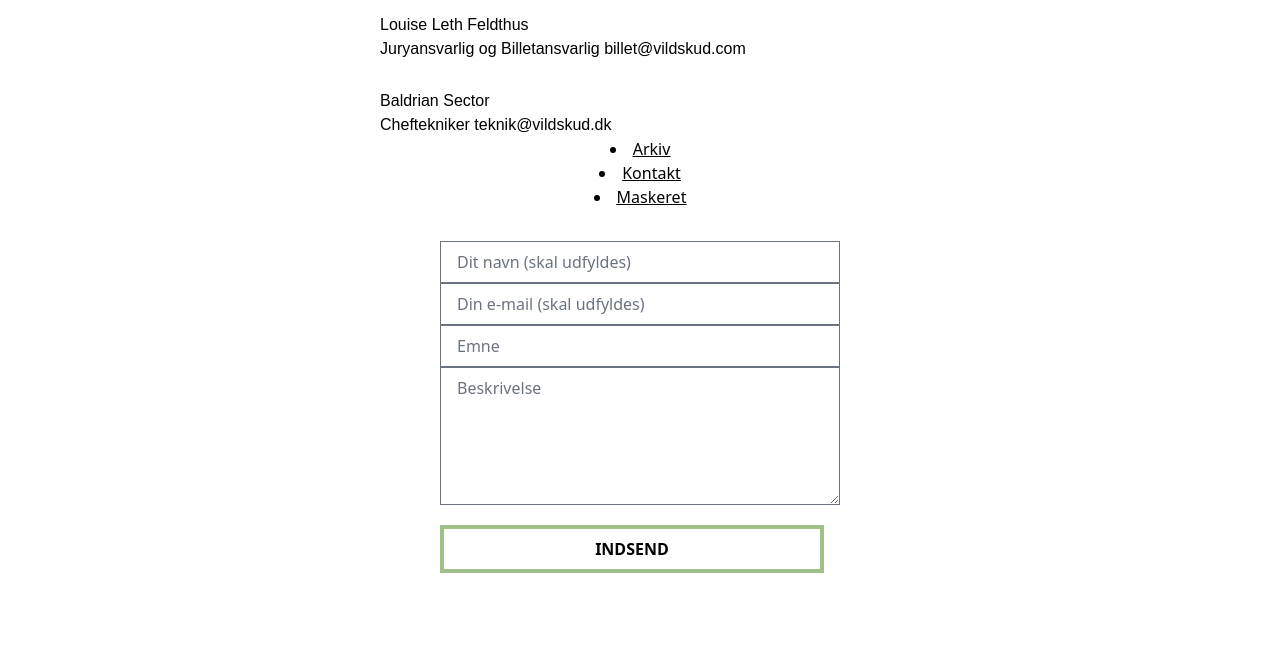
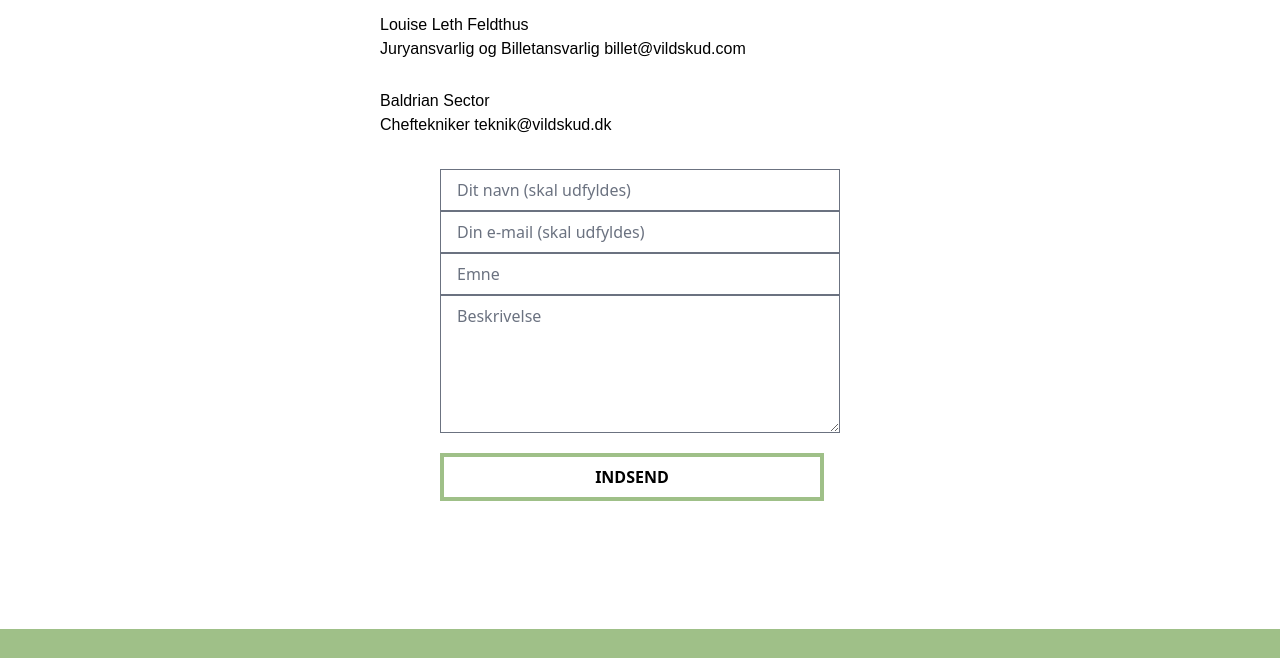
Before and after one commit to math21t7/vildskud_opgave, a website built with Vite: page src/kontakt.html in a window 1280 px wide. Shown: the part 920-1578 px from the top of the page. Built offline with nearby package versions, Linux system fonts and the light colour scheme.

Commit message:
Fjernede midlertidligt links

```diff
--- a/src/arkiv.html
+++ b/src/arkiv.html
@@ -151,9 +151,6 @@
   </div>
 
 
-  <li class="underline"><a href="maskeret.html">Maskeret</a></li>
-  <li class="underline"><a href="kontakt.html">Kontakt</a></li>
-
 
 
   <footer class="mt-24">
--- a/src/kontakt.html
+++ b/src/kontakt.html
@@ -123,11 +123,6 @@
     </div>
 
 
-    <li class="underline"><a href="arkiv.html">Arkiv</a></li>
-    <li class="underline"><a href="kontakt.html">Kontakt</a></li>
-    <li class="underline"><a href="maskeret.html">Maskeret</a></li>
-
-
     <form>
       <div class ="grid w-[400px] mt-8">
               <input type="text" class="border border-gray-500 px-4 py-2 focus:outline-none focus:border-purple-500" placeholder="Dit navn (skal udfyldes)"/>
--- a/src/maskeret.html
+++ b/src/maskeret.html
@@ -109,26 +109,10 @@
 
 
 
-
-
-
-
-
-
-
-
-
-
-
-
  </div>
 
 </div>
 
-
-
-<li class="underline"><a href="arkiv.html">Arkiv</a></li>
-<li class="underline"><a href="kontakt.html">Kontakt</a></li>
 
 
 <footer class="mt-24">
```
